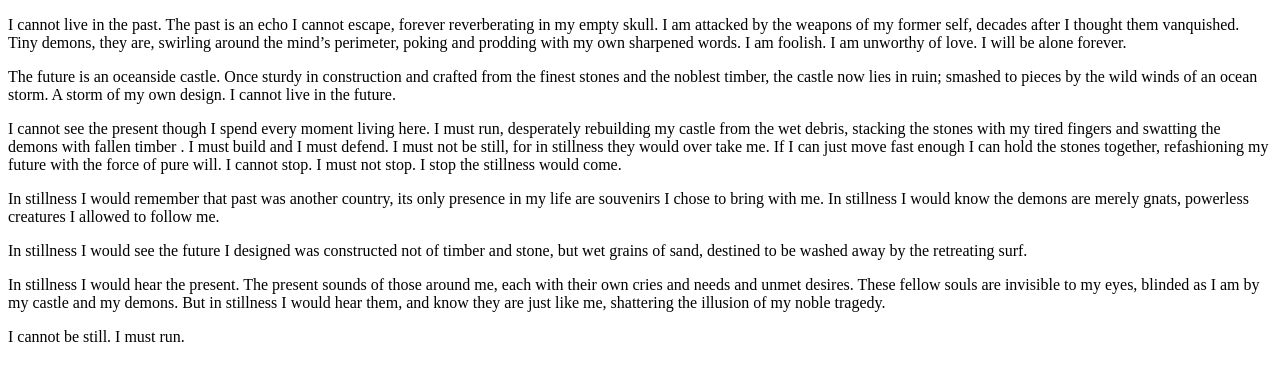
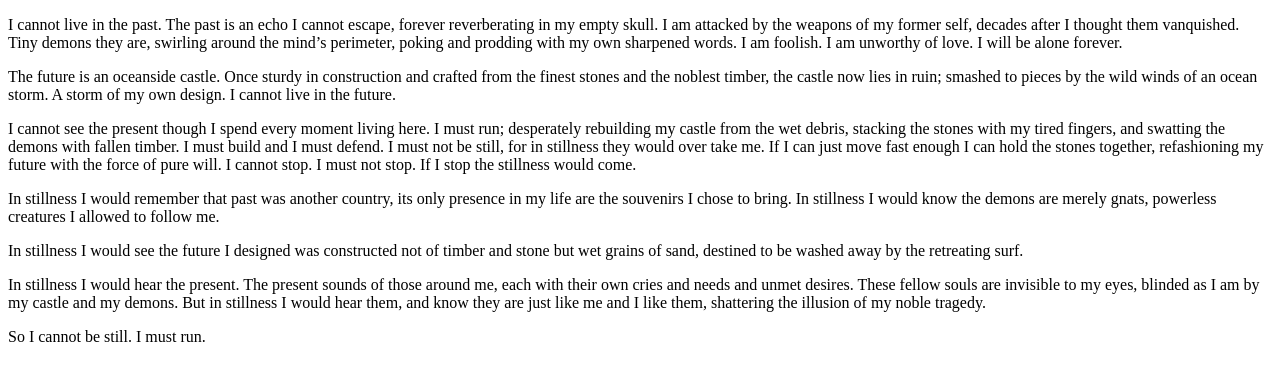
Before and after one commit to joshmarinacci/writing-blog, a website: page posts/imustrun.html in a window 1280 px wide. Drawn offline with Linux system fonts and the light colour scheme.

```diff
--- a/posts/imustrun.html
+++ b/posts/imustrun.html
@@ -9,19 +9,19 @@
 </head>
 <body>
 
-<p>I cannot live in the past. The past is an echo I cannot escape, forever reverberating in my empty skull. I am attacked by the weapons of my former self, decades after I thought them vanquished. Tiny demons, they are, swirling around the mind’s perimeter, poking and prodding with my own sharpened words. I am foolish. I am unworthy of love. I will be alone forever.</p>
+<p>I cannot live in the past. The past is an echo I cannot escape, forever reverberating in my empty skull. I am attacked by the weapons of my former self, decades after I thought them vanquished. Tiny demons they are, swirling around the mind’s perimeter, poking and prodding with my own sharpened words. I am foolish. I am unworthy of love. I will be alone forever.</p>
 
 <p>The future is an oceanside castle. Once sturdy in construction and crafted from the finest stones and the noblest timber, the castle now lies in ruin; smashed to pieces by the wild winds of an ocean storm. A storm of my own design. I cannot live in the future.</p>
 
-<p>I cannot see the present though I spend every moment living here. I must run, desperately rebuilding my castle from the wet debris, stacking the stones with my tired fingers and swatting the demons with fallen timber . I must build and I must defend.  I must not be still, for in stillness they would over take me. If I can just move fast enough I can hold the stones together, refashioning my future with the force of pure will.  I cannot stop.  I must not stop. I stop the stillness would come.</p>
+<p>I cannot see the present though I spend every moment living here. I must run; desperately rebuilding my castle from the wet debris, stacking the stones with my tired fingers, and swatting the demons with fallen timber. I must build and I must defend.  I must not be still, for in stillness they would over take me. If I can just move fast enough I can hold the stones together, refashioning my future with the force of pure will.  I cannot stop. I must not stop. If I stop the stillness would come.</p>
 
-<p>In stillness I would remember that past was another country, its only presence in my life are souvenirs I chose to bring with me. In stillness I would know the demons are merely gnats, powerless creatures I allowed to follow me.</p>
+<p>In stillness I would remember that past was another country, its only presence in my life are the souvenirs I chose to bring. In stillness I would know the demons are merely gnats, powerless creatures I allowed to follow me.</p>
 
-<p>In stillness I would see the future I designed was  constructed not of timber and stone, but wet grains of sand, destined to be washed away by the retreating surf.</p>
+<p>In stillness I would see the future I designed was constructed not of timber and stone but wet grains of sand, destined to be washed away by the retreating surf.</p>
 
-<p>In stillness I would hear the present. The present sounds of those around me, each with their own cries and needs and unmet desires. These fellow souls are invisible to my eyes, blinded as I am by my castle and my demons. But in stillness I would hear them, and know they are just like me, shattering the illusion of my noble tragedy.</p>
+<p>In stillness I would hear the present. The present sounds of those around me, each with their own cries and needs and unmet desires. These fellow souls are invisible to my eyes, blinded as I am by my castle and my demons. But in stillness I would hear them, and know they are just like me and I like them, shattering the illusion of my noble tragedy.</p>
 
-<p>I cannot be still. I must run.</p>
+<p>So I cannot be still. I must run.</p>
 
 </body>
 </html>
```
Also changed, not shown: resources/header.html (+1 -1 lines).
